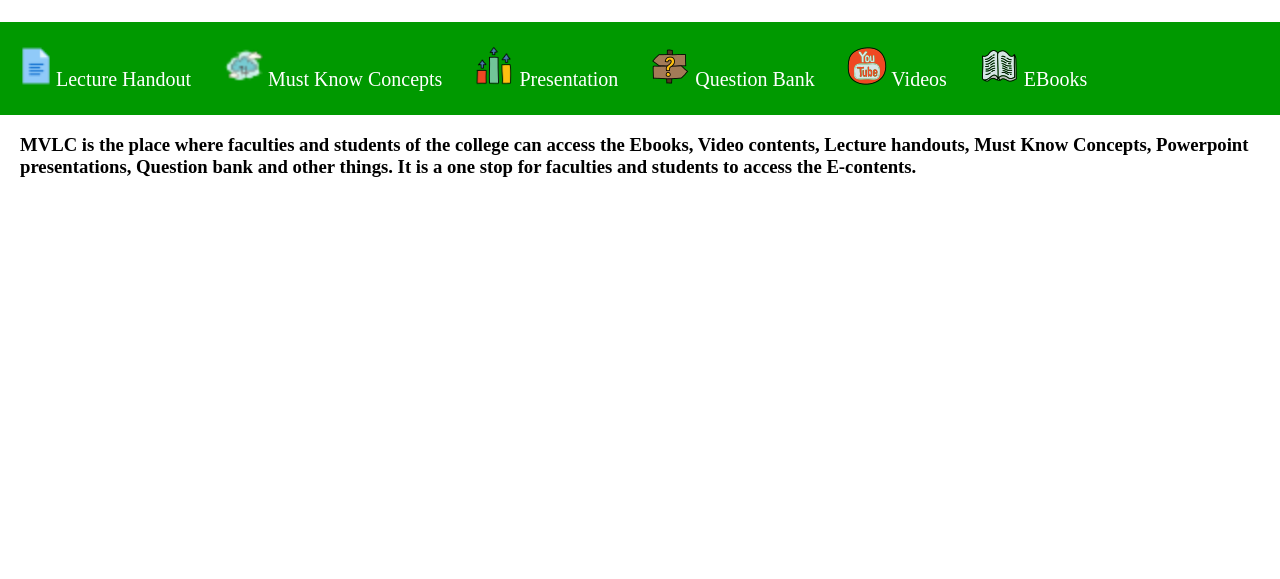
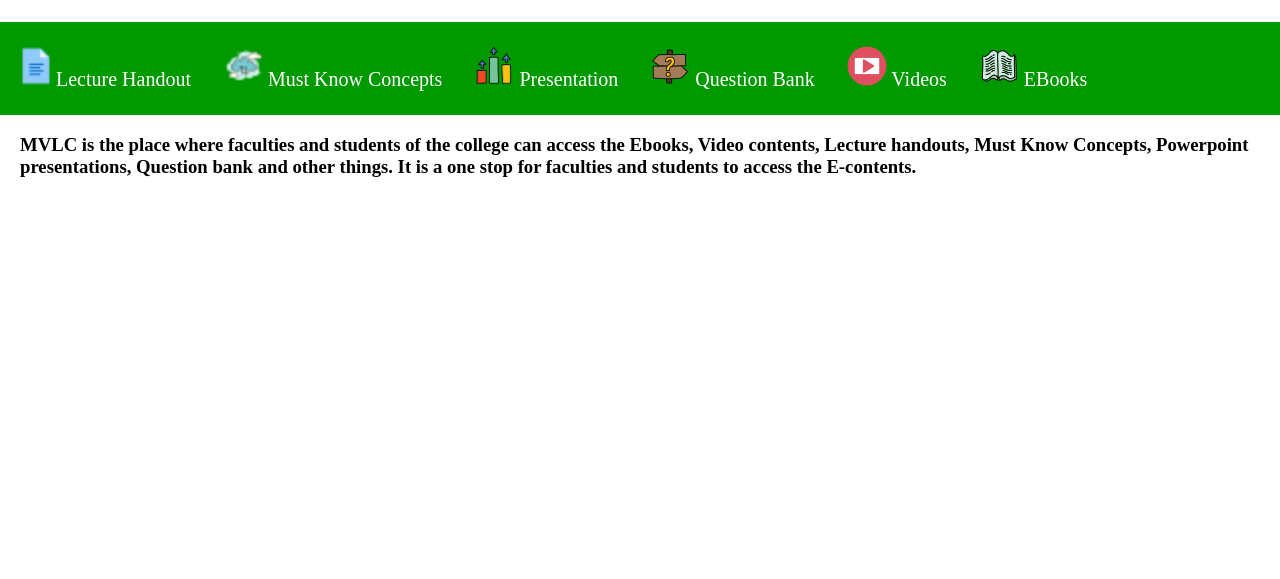
Before and after one commit to marirenga2004/mvlc_world, a plain HTML site: page index.html in a window 1280 px wide. Shown: the part 84-663 px from the top of the page. Drawn offline with Linux system fonts and the light colour scheme.

Commit message:
Update index.html

```diff
--- a/index.html
+++ b/index.html
@@ -70,7 +70,7 @@
 		<a href="MKC.html"><img src="mkc_icon.png"  height="40" width="40"/> Must Know Concepts</a>
 		<a href="PPT.html"><img src="ppt_icon.png"  height="40" width="40"/> Presentation</a>
 		<a href="Question_Bank.html"><img src="qb_icon.png"  height="40" width="40"/> Question Bank</a>
-                <a href="videos.html"><img src="vid_icon.png"  height="40" width="40"/> Videos</a>
+                <a href="videos.html"><img src="video.png"  height="40" width="40"/> Videos</a>
 		<a href="ebooks.html"><img src="eb_icon.png"  height="40" width="40"/> EBooks </a>
 
 	</div>
```
